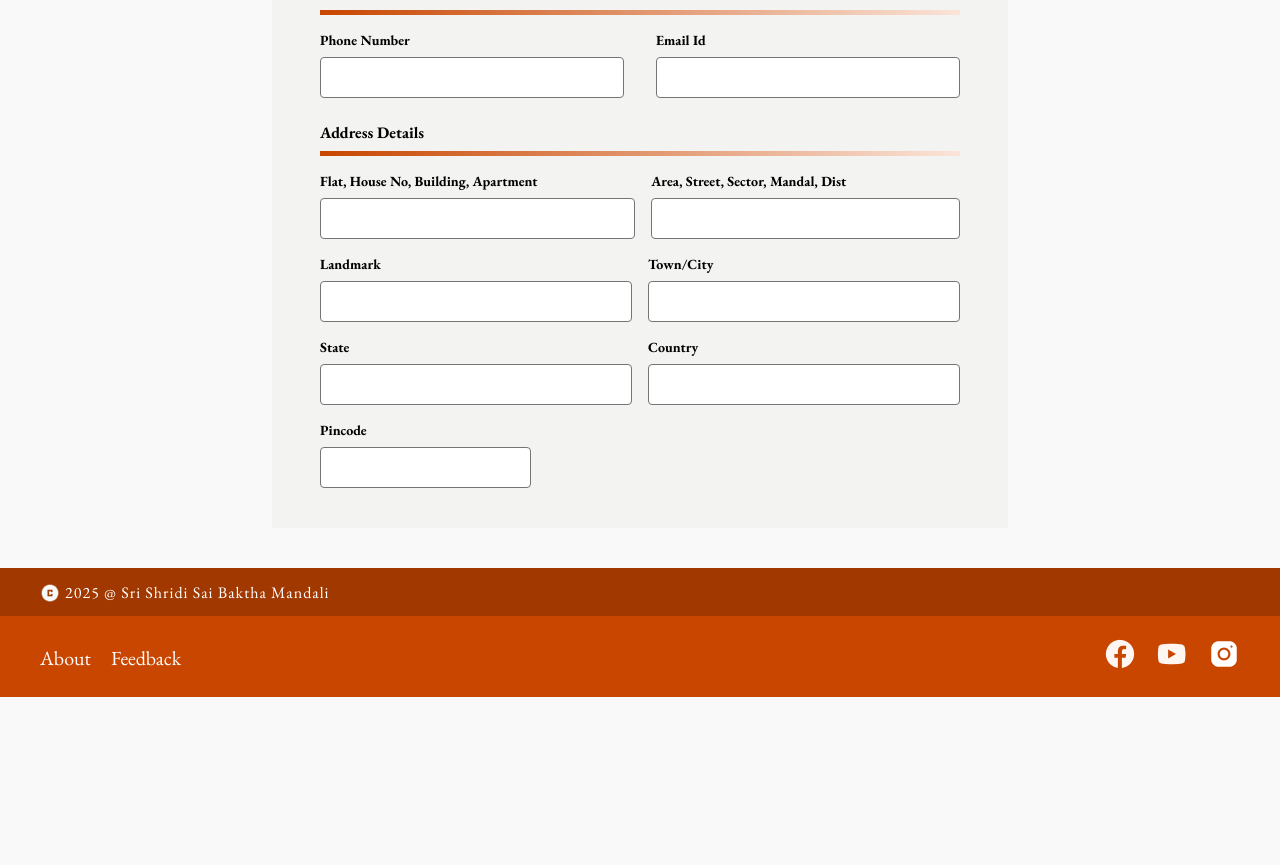
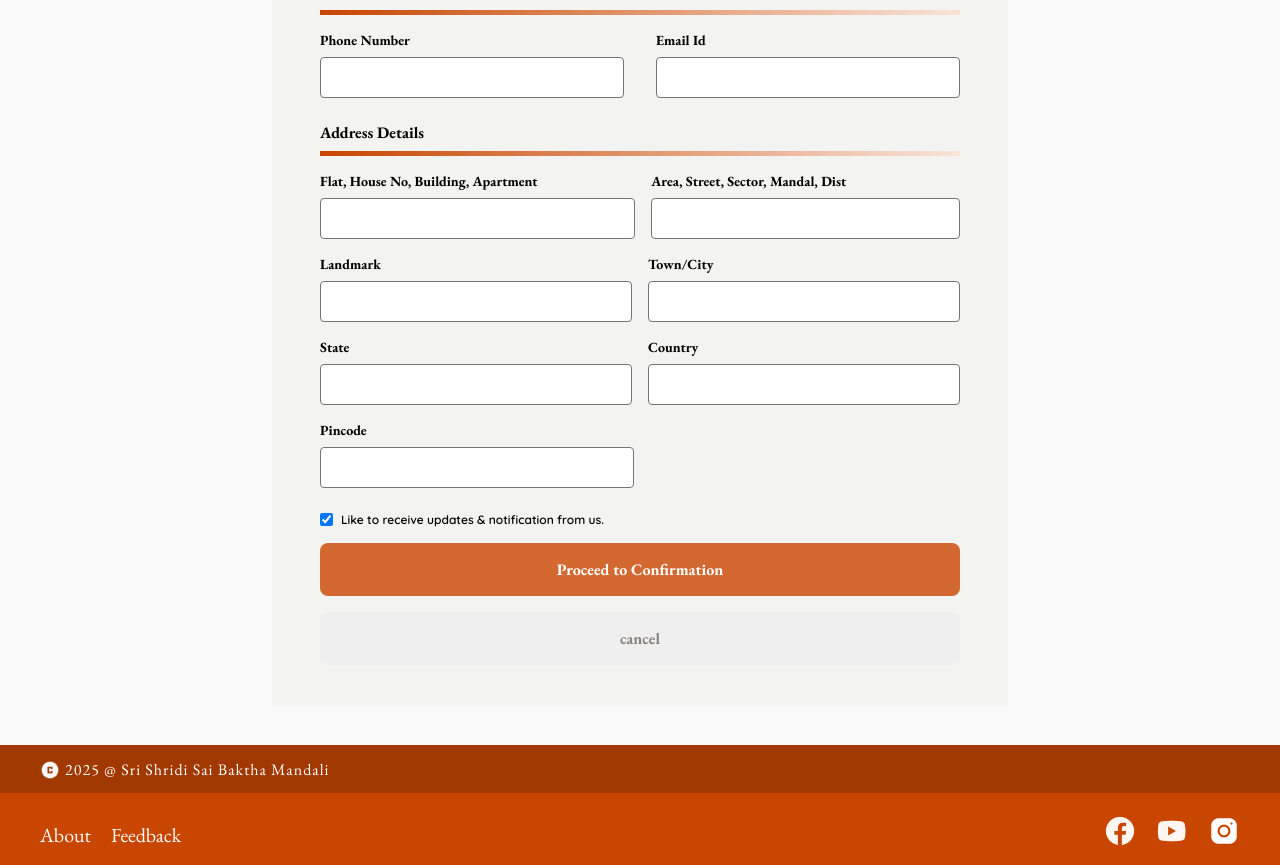
Before and after one commit to gandlaarunsai/SSSBM_App, a React (Create React App) app in the folder frontend/: page /edonation in a window 1280 px wide. Shown: the part 623-1488 px from the top of the page. Before the commit the page ends 1320 px from the top, so only its background shows below. Built offline with nearby package versions, Linux system fonts and the light colour scheme.

Commit message:
Updated Edonation form

```diff
--- a/frontend/src/pages/Edonation.jsx
+++ b/frontend/src/pages/Edonation.jsx
@@ -1,15 +1,26 @@
+import { useNavigate } from "react-router-dom";
 import Heading from "../components/common UI/Heading";
 import Input from "../components/common UI/Input";
 
 import classes from './Edonation.module.css';
 
 export default function EdonationPage() {
+
+    const navigate = useNavigate();
+
+    function handleFormSubmit(event) {
+        event.preventDefault();
+    }
+
     return (
-        <form className={classes.form_container}>
+        <form onSubmit={handleFormSubmit} className={classes.form_container}>
             {/* Donation Details */}
             <section className={classes.donation_details}>
                 <Heading title="Donation Details" />
-                <Input label="Donating Amount" type="number" />
+                <div className={classes.donation_inputs}>
+                    <Input label="Donating Amount" type="number" longType={true} />
+                    <Input label="Pan Card Number" type="text" longType={true} /> {/* should render conditionally if amount > 1lakh */}
+                </div>
             </section>
 
             {/* Devotee Details */}
@@ -35,15 +46,34 @@ export default function EdonationPage() {
             <section className={classes.address_details}>
                 <Heading title="Address Details" />
                 <div className={classes.addr_inputs}>
+                    <div className={classes.Line1}>
                         <Input label="Flat, House No, Building,  Apartment" type="text" longType={true} />
                         <Input label="Area, Street, Sector, Mandal, Dist" type="text" longType={true} />
+                    </div>
+                    <div className={classes.Line2}>
                         <Input label="Landmark" type="text" longType={true} />
                         <Input label="Town/City" type="text" longType={true} />
+                    </div>
+                    <div className={classes.Line3}>
                         <Input label="State" type="text" longType={true} />
                         <Input label="Country" type="text" longType={true} />
-                    <Input label="Pincode" type="text" longType={true} Style={{ flex: 'initial' }} />
+                    </div>
+                    <div className={classes.odd}>
+                        <Input label="Pincode" type="text" longType={true} />
+                    </div>
                 </div>
             </section>
+
+            <div className={classes.checkbox}>
+                <input type="checkbox" id="receiveUpdates" defaultChecked />
+                <label for='receiveUpdates'>Like to receive updates & notification from us.</label>
+            </div>
+
+            <div className={classes.Buttons}>
+                <button className={classes.NextBtn}>Proceed to Confirmation</button>
+                <button className={classes.cancelBtn} onClick={() => navigate('/')}>cancel</button>
+            </div>
+
         </form>
     )
 }
--- a/frontend/src/pages/Edonation.module.css
+++ b/frontend/src/pages/Edonation.module.css
@@ -8,18 +8,76 @@
     margin-bottom: 2.4rem;
 }
 
+.donation_inputs{
+    display: flex;
+    gap: 1.6rem;
+}
+
 .name{
     display: flex;
     gap: 3.2rem;
     margin-bottom: .8rem;
 }
 
-.devotee_details, .contact_details{
+.devotee_details, .contact_details, .address_details{
     margin-bottom: 2.4rem;
 }
 
 .addr_inputs{
     display: flex;
+    flex-direction: column;
     flex-wrap: wrap;
     gap: 1.6rem;
 }
+
+.Line1, .Line2, .Line3{
+    display: flex;
+    gap: 1.6rem;
+}
+
+.odd{
+    align-self: flex-start;
+    width: 49%;
+}
+
+.checkbox{
+    display: flex;
+    gap: 0.8rem;
+    font-family: 'Quicksand';
+    font-size: 1.2rem;
+    font-weight: 600;
+    margin-bottom: 1.6rem;
+}
+
+.Buttons{
+    display: flex;
+    flex-direction: column;
+    row-gap: 1.6rem;
+}
+
+.Buttons>button{
+    border-style: none;
+    padding: 1.6rem;
+    font-family: 'EB Garamond';
+    font-size: medium;
+    font-weight: 700;
+    border-radius: 0.8rem;
+}
+
+.NextBtn{
+    background-color: #D36930;
+    color: #fff;
+}
+
+.NextBtn:hover{
+    background-color: #C84600;
+}
+
+.cancelBtn{
+    color: #898380;
+}
+
+.cancelBtn:hover{
+    background-color: #C4C1BF;
+    color: #4F4540;
+}
```
Lines whose indentation alone changed are shown as unchanged.
